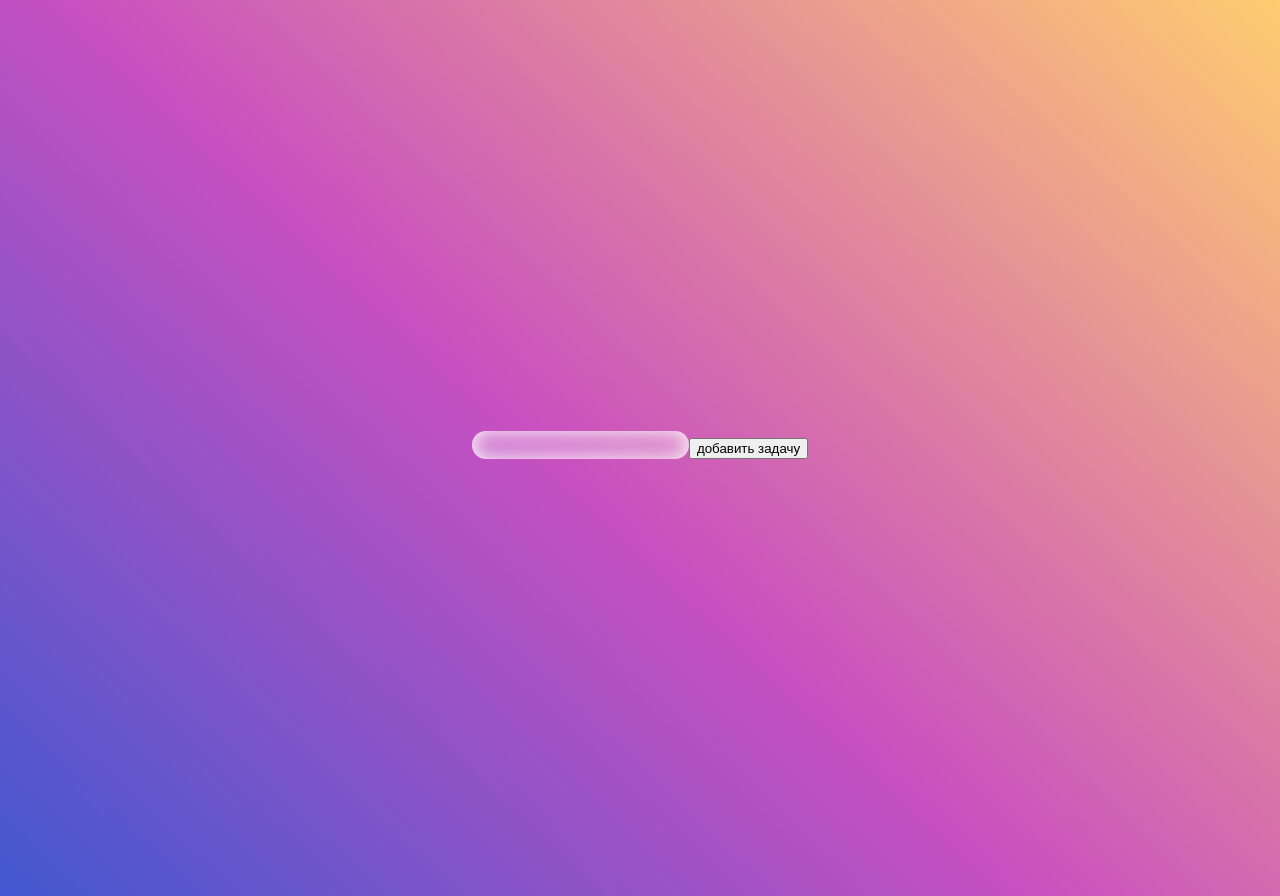
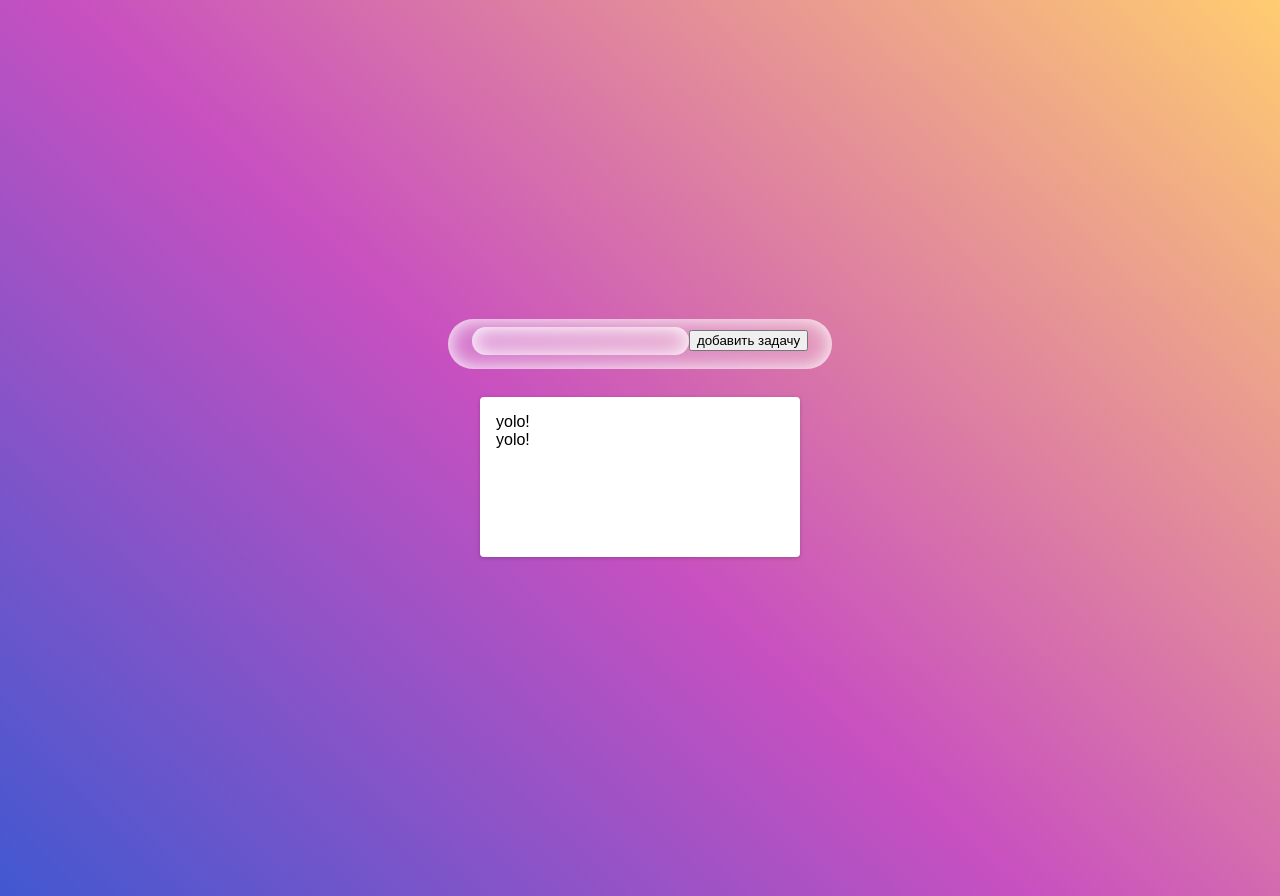
Before and after one commit to bubaololo/todo-react, a React (Create React App) app: page / in a window 1280 px wide. Built offline with nearby package versions, Linux system fonts and the light colour scheme; the HTML template or start-up script is replaced by a standard one.

Commit message:
console log from form

```diff
--- a/src/App.js
+++ b/src/App.js
@@ -1,10 +1,12 @@
-
+import Form from "./components/Form";
+import List from "./components/List";
 
 function App() {
   return (
     <div className="main__wrapper">
-<input className="text__input" type="text" />
-<button type="submit" className="submit__button">добавить задачу</button>
+      <Form/>
+      <List/>
+
 <div className="item"></div>
     </div>
   );
--- /dev/null
+++ b/src/components/Button.jsx
@@ -0,0 +1,7 @@
+function Button() {
+    return (
+      <button type="submit" className="submit__button">добавить задачу</button>
+
+    )
+  }
+  export default Button;
--- /dev/null
+++ b/src/components/Form.jsx
@@ -0,0 +1,72 @@
+import React, { useState } from 'react';
+import Input from "../components/Input";
+import Button from "../components/Button";
+
+function Form() {
+  const [name, setName] = React.useState('');
+
+
+  function handleSubmit(event) {
+ event.preventDefault();
+ console.log('name:', name);
+  }
+
+  return (
+    <form onSubmit={handleSubmit} className="text__input">
+
+<input className="text__input" type="text"  value={name}
+ onChange={(e) => setName(e.target.value)} />
+<button type="submit" className="submit__button">добавить задачу</button>
+
+
+      {/* <Input />
+      <Button /> */}
+    </form>
+  );
+}
+export default Form;
+
+
+// function ContactForm() {
+//   const [name, setName] = React.useState('');
+//   const [email, setEmail] = React.useState('');
+//   const [message, setMessage] = React.useState('');
+
+//   function handleSubmit(event) {
+//  event.preventDefault();
+//  console.log('name:', name);
+
+//   }
+
+//   return (
+//  <form onSubmit={handleSubmit}>
+//  <div>
+//  <label htmlFor="name">Name</label>
+//  <input
+//  id="name"
+//  type="text"
+//  value={name}
+//  onChange={(e) => setName(e.target.value)}
+//  />
+//  </div>
+//  <div>
+//  <label htmlFor="email">Email</label>
+//  <input
+//  id="email"
+//  type="email"
+//  value={email}
+//  onChange={(e) => setEmail(e.target.value)}
+//  />
+//  </div>
+//  <div>
+//  <label htmlFor="message">Message</label>
+//  <textarea
+//  id="message"
+//  value={message}
+//  onChange={(e) => setMessage(e.target.value)}
+//  />
+//  </div>
+//  <button type="submit">Submit</button>
+//  </form>
+//   );
+// }
--- /dev/null
+++ b/src/components/Input.jsx
@@ -0,0 +1,6 @@
+function Input() {
+    return (
+      <input className="text__input" type="text" />
+    )
+  }
+  export default Input;
--- /dev/null
+++ b/src/components/List.jsx
@@ -0,0 +1,14 @@
+function List() {
+    return (
+      <div className="list">
+        <div className="list__item">
+          yolo!
+        </div>
+        <div className="list__item">
+          yolo!
+        </div>
+      </div>
+
+    )
+  }
+  export default List;
--- a/src/index.css
+++ b/src/index.css
@@ -19,6 +19,8 @@ body {
     display: flex;
     justify-content: center;
     align-items: center;
+    flex-direction: column;
+    gap: 20px;
 }
 
 h1,
@@ -59,10 +61,17 @@ h2 {
 	box-shadow: rgb(255, 255, 255) 0px 0px 20px inset;
     border: none;
 }
-.card {
+.list {
+    display: flex;
+    flex-direction: column;
+    justify-content: flex-start;
     background-color: white;
     border-radius: 4px;
     box-shadow: 0 1px 4px rgba(0, 0, 0, 0.2);
     padding: 1rem;
-    width: 20rem;
+    min-width: 20rem;
+    min-height: 10rem;
 }
+/* .list__item {
+    width: ;
+} */
```
Also changed, not shown: package.json (+7 -7 lines), 1 other file (tests, documents, lock files or other folders).
